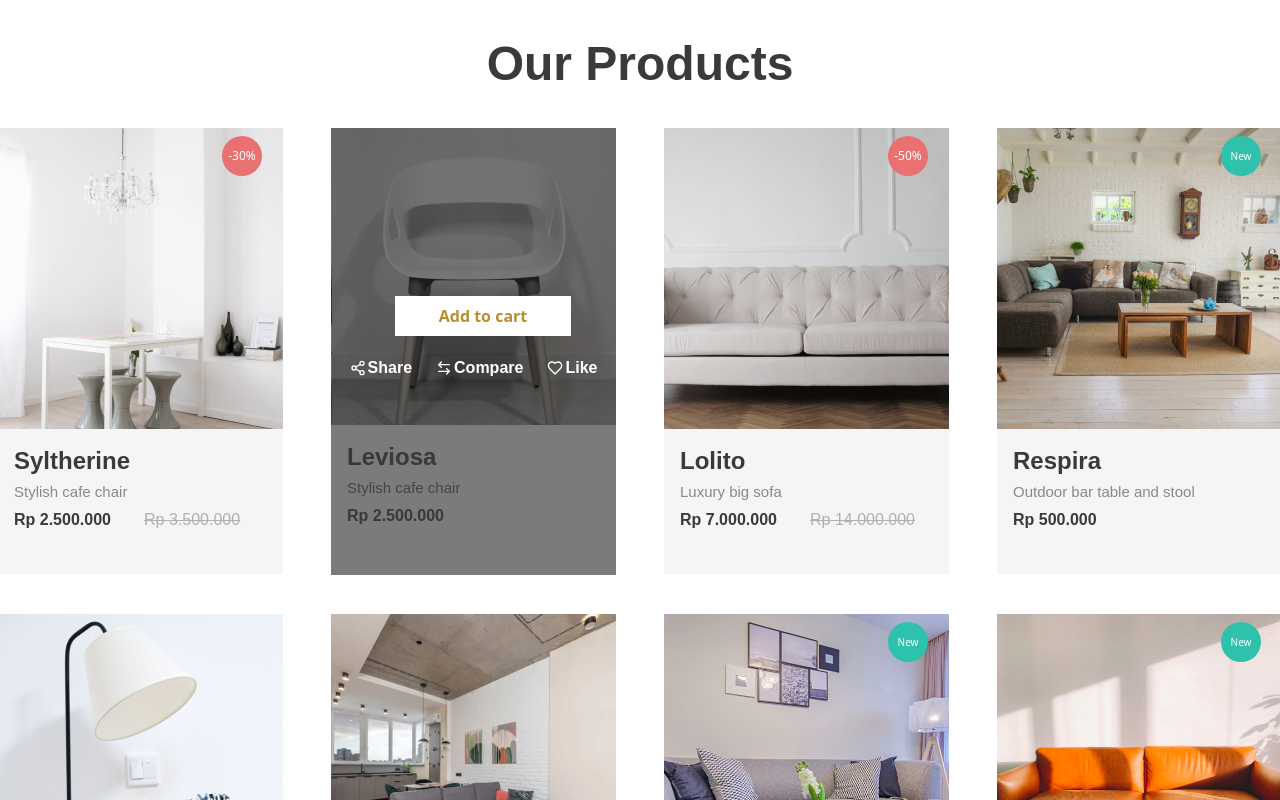
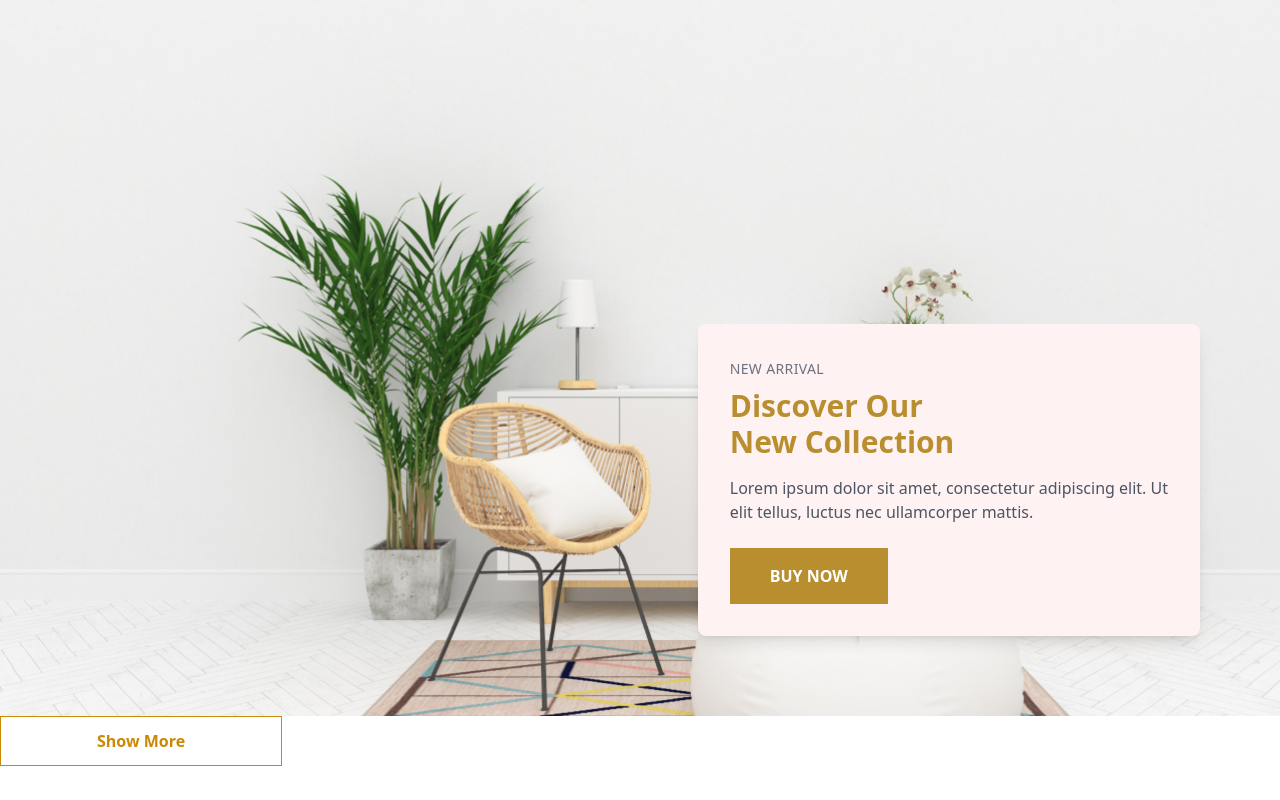
Before and after one commit to enzoguis/avengers-home, a React (Vite) app: page / in a window 1280 px wide. Shown: the top 800 px of the page. Built offline with nearby package versions, Linux system fonts and the light colour scheme.

Commit message:
inserindo banner

```diff
--- a/src/App.tsx
+++ b/src/App.tsx
@@ -1,17 +1,13 @@
+import { BannerInicio } from './components/BannerInicio'
 import { Button } from './components/Button'
-import { Cards } from './components/Cards'
-import { CardsDown } from './components/CardsDown'
+
 
 export default function App() {
   return (
     <div>
-      <div className="flex justify-center items-center text-5xl font-Poppins-Medium font-bold  text-[#3A3A3A] mb-10 mt-10">
-        <p>Our Products</p>
-      </div>
       <div className="">
-        <div className="flex flex-col gap-10 justify-center items-center">
-          <Cards />
-          <CardsDown />
+        <div className="flex flex-col">
+          <BannerInicio />
           <Button />
         </div>
       </div>
--- /dev/null
+++ b/src/components/BannerInicio.tsx
@@ -0,0 +1,12 @@
+export function BannerInicio() {
+    return (
+        <div className="bg-[url('./assets/banner.png')] bg-cover w-screen h-[716px] flex relative">
+            <div className="bg-red-50 bg-opacity-100 p-8 rounded-lg shadow-lg  max-h-full absolute bottom-20 right-20">
+                <span className="text-sm text-gray-500 tracking-wide">NEW ARRIVAL</span>
+                <h1 className="text-3xl text-[#B88E2F] font-bold mt-2 text-custom-golden">Discover Our <br /> New Collection</h1>
+                <p className="text-gray-600 mt-4">Lorem ipsum dolor sit amet, consectetur adipiscing elit. Ut<br /> elit tellus, luctus nec ullamcorper mattis.</p>
+                <button className="mt-6 bg-[#B88E2F] text-white font-semibold py-4 px-10">BUY NOW</button>
+            </div>
+        </div>
+    );
+}
```
Also changed, not shown: src/assets/banner.png (added).
